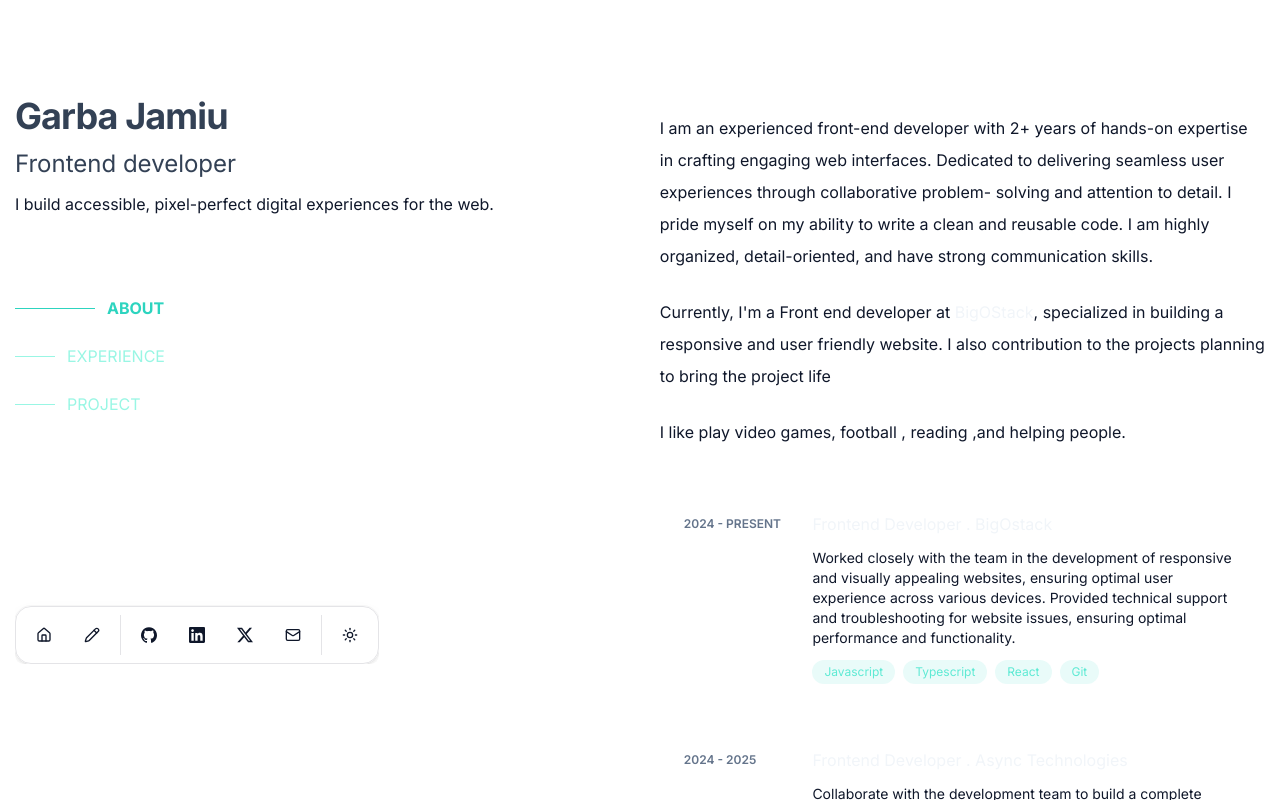
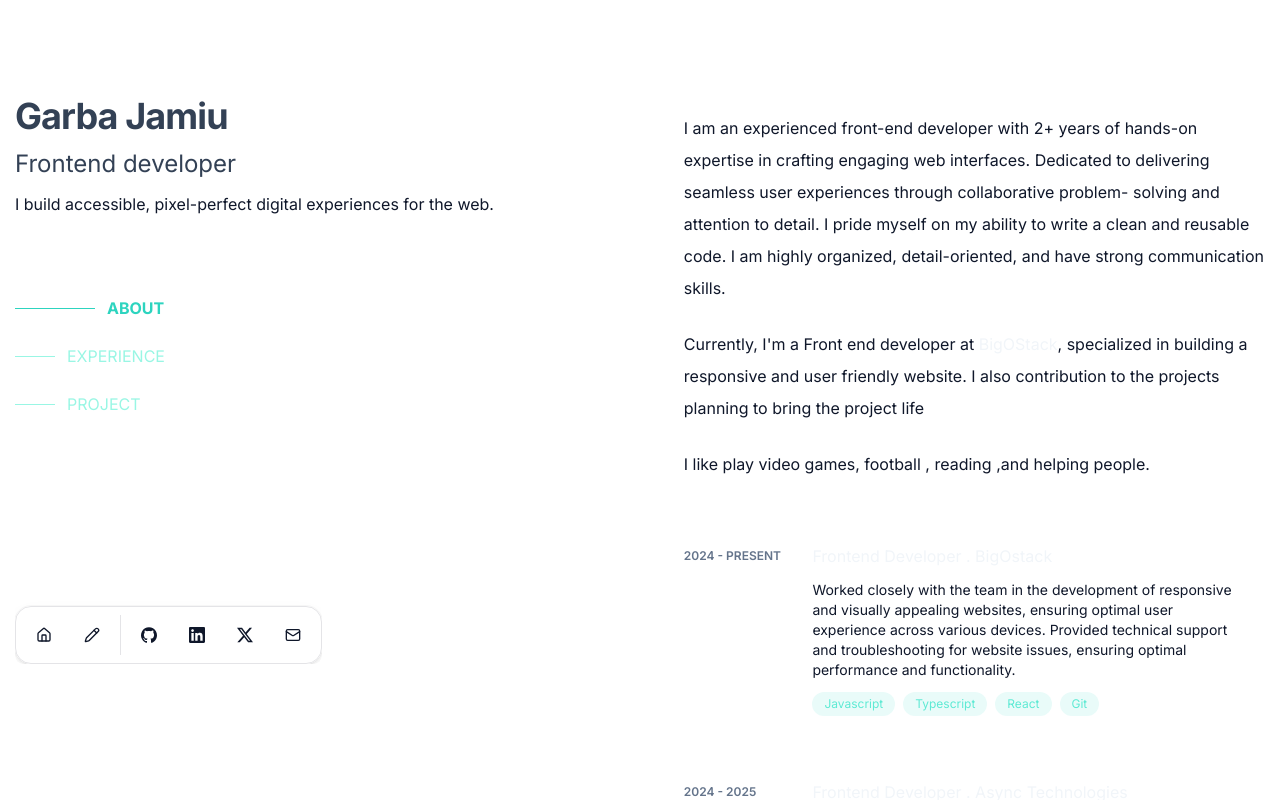
Before and after one commit to Jaymandevv/portfolio, a Next.js app: page / in a window 1280 px wide. Built offline with nearby package versions, Linux system fonts and the light colour scheme.

Commit message:
fix: image overlay on Dock issue

```diff
--- a/src/features/details/components/about.tsx
+++ b/src/features/details/components/about.tsx
@@ -9,7 +9,7 @@ function About() {
       <header className="sticky !m-0 top-0 bg-[#0e172a]/80 backdrop-blur-md p-2 z-20 lg:hidden">
         <h2 className="text-lg text-slate-200 ">ABOUT</h2>
       </header>
-      <div className="space-y-6 leading-8 lg:pl-g text-base">
+      <div className="space-y-6 leading-8 lg:pl-6 text-base">
         <p>
           I am an experienced front-end developer with 2+ years of hands-on expertise in crafting engaging web interfaces. Dedicated to delivering seamless user experiences through collaborative
           problem- solving and attention to detail. I pride myself on my ability to write a clean and reusable code. I am highly organized, detail-oriented, and have strong communication skills.
--- a/src/features/details/components/project/projectItems.tsx
+++ b/src/features/details/components/project/projectItems.tsx
@@ -5,7 +5,7 @@ import Image from "next/image";
 function ProjectItems({ project, index, hoveredIndex }: IProjects) {
   return (
     <div className="flex flex-col lg:flex-row gap-4">
-      <div className="relative h-20 w-32 mt-2 rounded-sm ring-2 ring-red-400 overflow-hidden lg:basis-[30%] ">
+      <div className={`relative h-20 w-32 mt-2 rounded-sm ring-2 ring-slate-200/10 overflow-hidden lg:basis-[30%] max-sm:hidden ${hoveredIndex === index && "ring-slate-200/30"}`}>
         <Image src={project.image_url} className="object-cover" fill alt="project image" />
       </div>
       <div className="w-full justify-self-start space-y-2">
@@ -17,6 +17,9 @@ function ProjectItems({ project, index, hoveredIndex }: IProjects) {
           <Tags items={project.stacks} />
         </div>
       </div>
+      <div className="relative h-28 w-52 mt-2 rounded-sm ring-2 ring-slate-200/10 overflow-hidden lg:basis-[30%] sm:hidden">
+        <Image src={project.image_url} className="object-cover" fill alt="project image" />
+      </div>
     </div>
   );
 }
--- a/src/features/nav-dock.tsx
+++ b/src/features/nav-dock.tsx
@@ -120,7 +120,7 @@ export function DockCM() {
               </Tooltip>
             </DockIcon>
           ))}
-          <Separator orientation="vertical" className="h-full py-2" />
+          {/* <Separator orientation="vertical" className="h-full py-2" />
           <DockIcon>
             <Tooltip>
               <TooltipTrigger asChild>
@@ -130,7 +130,7 @@ export function DockCM() {
                 <p>Theme</p>
               </TooltipContent>
             </Tooltip>
-          </DockIcon>
+          </DockIcon> */}
         </Dock>
       </TooltipProvider>
     </div>
--- a/src/features/profile/profile.tsx
+++ b/src/features/profile/profile.tsx
@@ -20,7 +20,7 @@ function Profile() {
         <ScrollEffect />
       </div>
 
-      <div className="fixed self-center bottom-2 lg:mt-auto lg:pb-8 lg:self-start lg:relative">
+      <div className="z-[9999] fixed self-center bottom-2 lg:mt-auto lg:pb-8 lg:self-start lg:relative">
         <DockCM />
       </div>
     </div>
```
